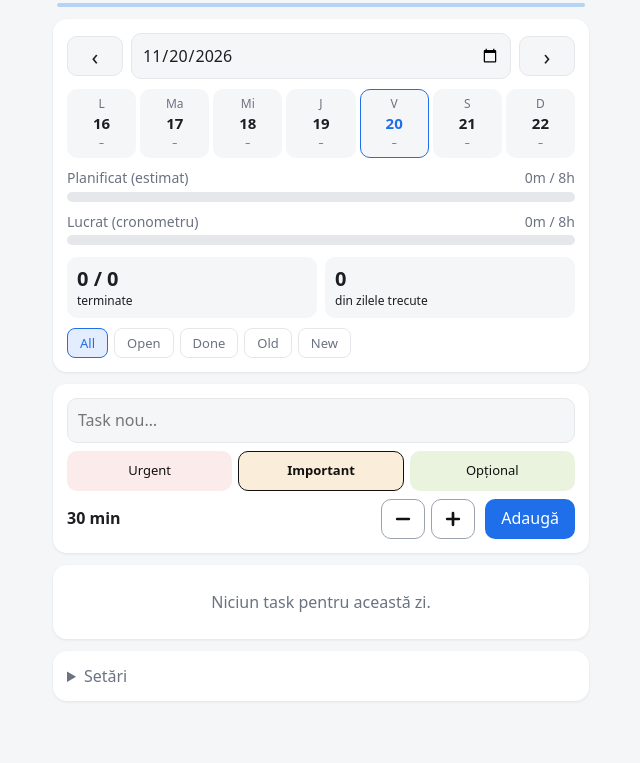
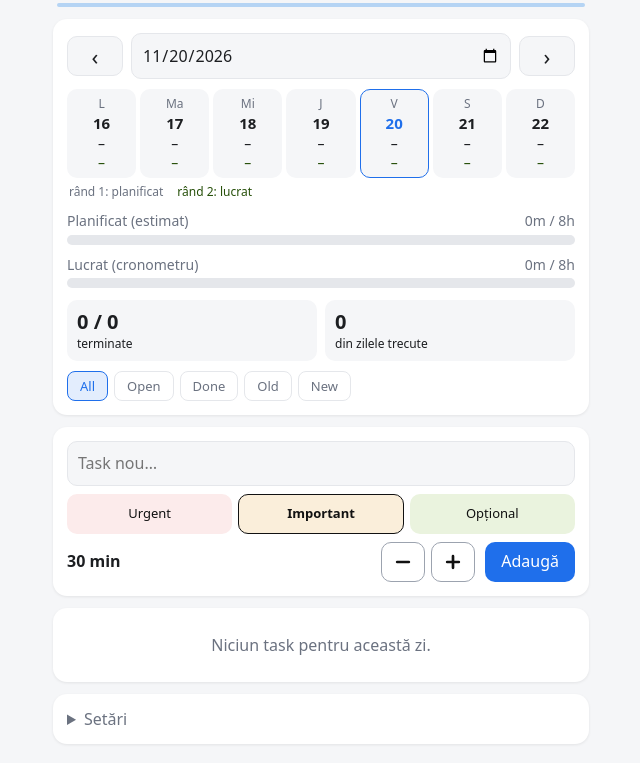
Before and after one commit to musinaf/plan8h, a plain HTML site: page index.html in a window 1280 px wide. Shown: the part 63-826 px from the top of the page, without its empty margins (319-959 px from the left). Before the commit the page ends 800 px from the top, so only its background shows below. Drawn offline with Linux system fonts and the light colour scheme.

Commit message:
Zilele săptămânii: afișează și timpul lucrat, text mai mare
Co-Authored-By: Claude Sonnet 5.5 <noreply@anthropic.com>
Claude-Session: https://claude.ai/code/session_0184muA7cEc22izBZ6MA6j7t

```diff
--- a/index.html
+++ b/index.html
@@ -54,7 +54,11 @@
   .wd b { display:block; font-size:15px; color:var(--txt); font-weight:600; }
   .wd.sel { border-color:var(--pri); }
   .wd.today b { color:var(--pri); }
-  .wd.over small { color:var(--warn); font-weight:600; }
+  .wd small { display:block; font-size:14px; line-height:1.25; color:var(--txt); margin-top:1px; }
+  .wd small.w { color:#27500A; }
+  .wd.over small.p { color:var(--warn); font-weight:600; }
+  .wlg { display:flex; gap:14px; font-size:12px; color:var(--mut); margin:6px 2px 0; }
+  .wlg b { font-weight:400; color:#27500A; }
   .meter { margin:10px 0 2px; }
   .meter .lbl { display:flex; justify-content:space-between; font-size:14px; color:var(--mut); margin-bottom:4px; }
   .bar { height:10px; border-radius:6px; background:var(--line); overflow:hidden; }
@@ -201,6 +205,7 @@
       <button class="sec" id="next">›</button>
     </div>
     <div class="week" id="week"></div>
+    <div class="wlg"><span>rând 1: planificat</span><b>rând 2: lucrat</b></div>
     <div class="meter">
       <div class="lbl"><span>Planificat (estimat)</span><span id="plannedTxt"></span></div>
       <div class="bar" id="plannedBar"><i></i></div>
@@ -550,11 +555,12 @@
     const w = $('week'); w.innerHTML = '';
     for (let i = 0; i < 7; i++) {
       const d = new Date(mon); d.setDate(mon.getDate() + i);
-      const k = ymd(d), p = plannedMin(k);
+      const k = ymd(d), p = plannedMin(k), wk = workedMin(k);
+      const hh = m => m ? (Math.round(m / 6) / 10) + 'h' : '–';
       const el = document.createElement('div');
       el.className = 'wd' + (k === curDay ? ' sel' : '') + (k === today ? ' today' : '') + (p >= limitMin() ? ' over' : '');
       el.dataset.d = k;
-      el.innerHTML = `${dayShort[d.getDay()]}<b>${d.getDate()}</b><small>${p ? (Math.round(p/6)/10) + 'h' : '–'}</small>`;
+      el.innerHTML = `${dayShort[d.getDay()]}<b>${d.getDate()}</b><small class="p">${hh(p)}</small><small class="w">${hh(wk)}</small>`;
       w.appendChild(el);
     }
   }
--- a/sw.js
+++ b/sw.js
@@ -1,4 +1,4 @@
-const CACHE = 'plan8h-v31';
+const CACHE = 'plan8h-v32';
 const ASSETS = ['./', 'index.html', 'manifest.json', 'icon-192.png', 'icon-512.png'];
 
 self.addEventListener('install', e => {
```
